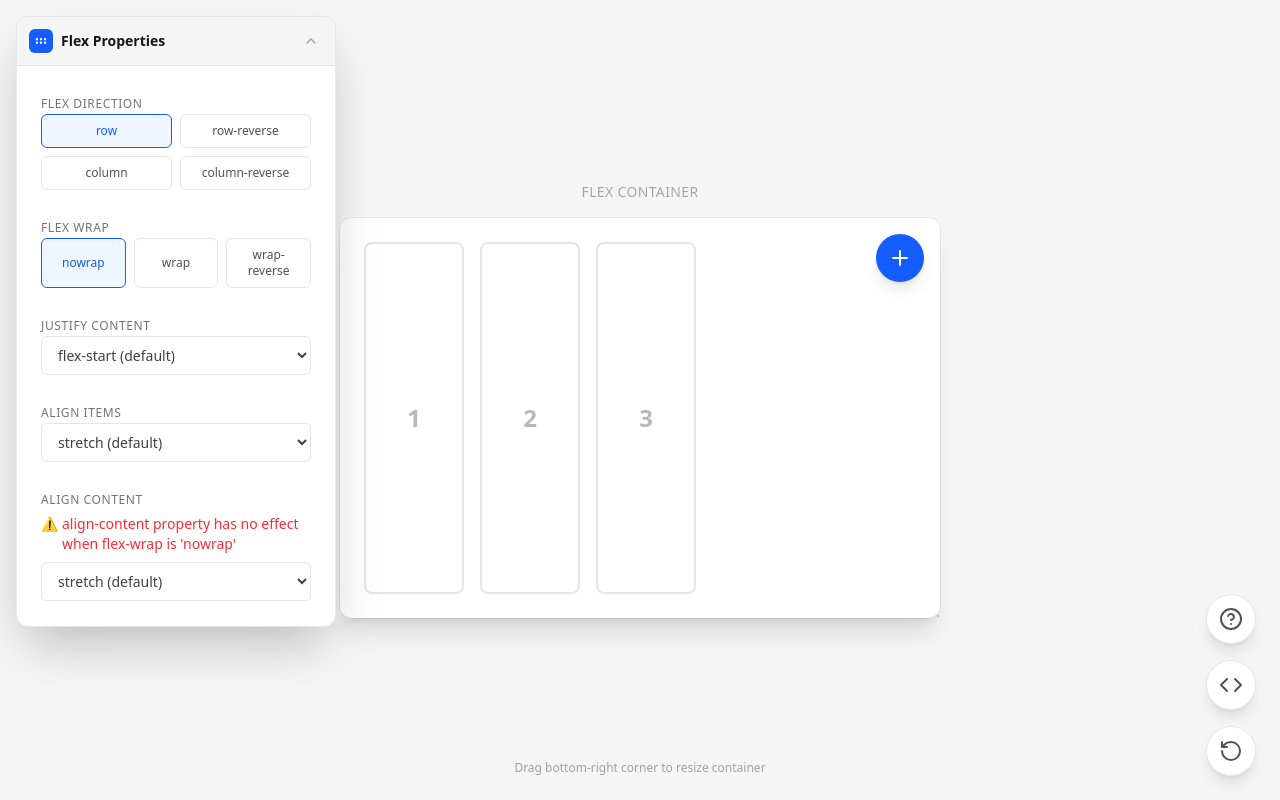
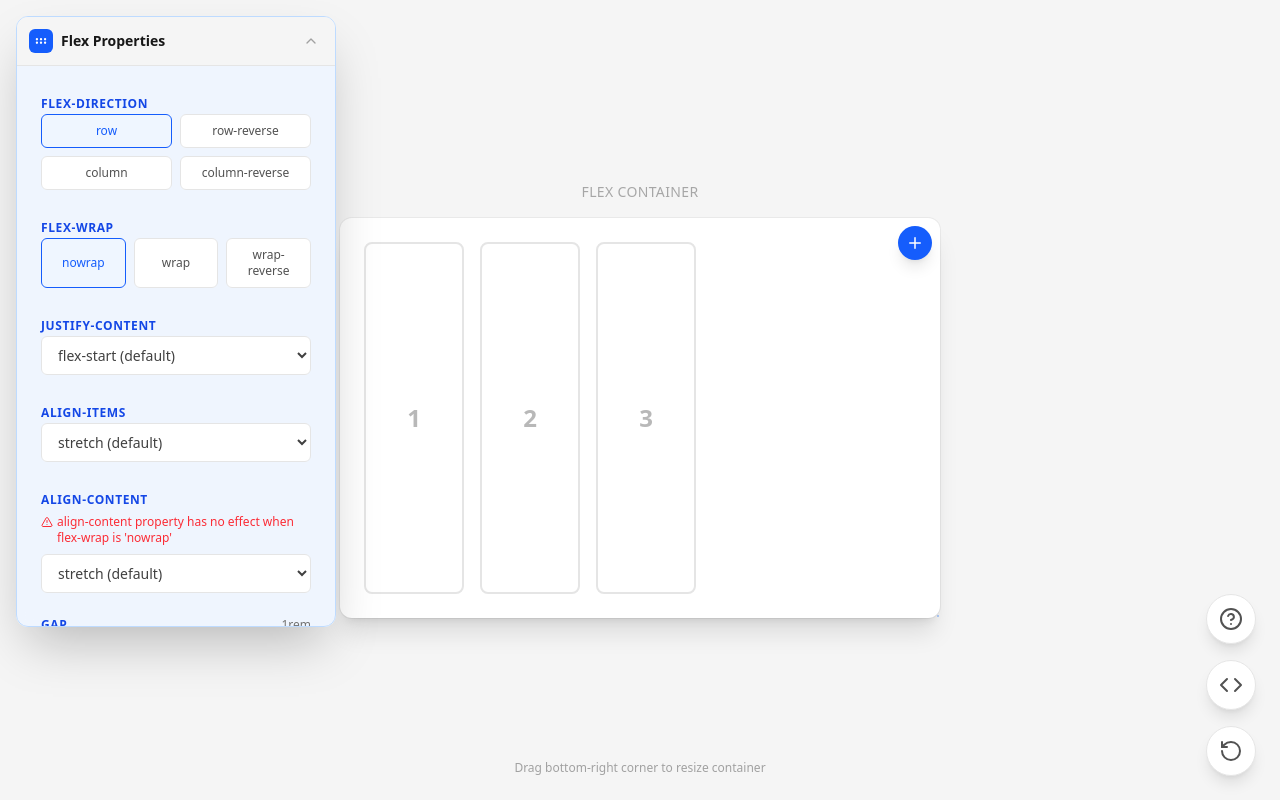
Before and after one commit to pverhaert/flexbox_playground, a React (Vite) app: page / in a window 1280 px wide. Built offline with nearby package versions, Linux system fonts and the light colour scheme.

Commit message:
Udate lay-out version 1

```diff
--- a/src/components/FlexContainer.tsx
+++ b/src/components/FlexContainer.tsx
@@ -49,13 +49,13 @@ export const FlexContainer: React.FC = () => {
                     )}
 
                     {/* Add Item Overlay (Top Right) */}
-                    <div className="absolute top-4 right-4 z-10">
+                    <div className="absolute top-2 right-2 z-10">
                         <button
                             onClick={addItem}
-                            className="bg-blue-600 hover:bg-blue-500 text-white p-3 rounded-full shadow-lg transform transition-transform hover:scale-110 active:scale-95 flex items-center gap-2 font-bold"
+                            className="bg-blue-600 hover:bg-blue-500 text-white p-2 rounded-full shadow-lg transform transition-transform hover:scale-110 active:scale-95 flex items-center gap-2 font-bold"
                             aria-label="Add Flex Item"
                         >
-                            <Plus size={24} />
+                            <Plus size={18} />
                         </button>
                     </div>
 
--- a/src/components/HelpModal.tsx
+++ b/src/components/HelpModal.tsx
@@ -107,6 +107,57 @@ export const HelpModal: React.FC<HelpModalProps> = ({ children }) => {
                             </div>
                         </section>
 
+                        {/* Common Conflicts */}
+                        <section className="bg-red-50 rounded-lg p-5 border border-red-100">
+                            <div className="flex items-center gap-2 mb-4 text-red-700">
+                                <h3 className="text-lg font-bold">Common Conflicts & Exceptions</h3>
+                            </div>
+                            <ul className="space-y-3 text-sm text-neutral-700">
+                                <li className="flex gap-2">
+                                    <span className="text-red-500 font-bold">•</span>
+                                    <span>
+                                        <strong>Parent: flex-wrap: nowrap + align-content</strong><br />
+                                        If nowrap (default), align-content has absolutely no effect. It only controls spacing of multiple lines.
+                                    </span>
+                                </li>
+                                <li className="flex gap-2">
+                                    <span className="text-red-500 font-bold">•</span>
+                                    <span>
+                                        <strong>Parent: justify-content + Child: flex-grow</strong><br />
+                                        If children grow to fill space, justify-content has no "free space" to distribute and will appear to do nothing.
+                                    </span>
+                                </li>
+                                <li className="flex gap-2">
+                                    <span className="text-red-500 font-bold">•</span>
+                                    <span>
+                                        <strong>Parent: justify/align + Child: margin: auto</strong><br />
+                                        margin: auto greedily absorbs available space, overriding the parent's alignment settings for that item.
+                                    </span>
+                                </li>
+                                <li className="flex gap-2">
+                                    <span className="text-red-500 font-bold">•</span>
+                                    <span>
+                                        <strong>Parent: align-items + Child: align-self</strong><br />
+                                        align-self completely overrides the parent's align-items value for that specific child.
+                                    </span>
+                                </li>
+                                <li className="flex gap-2">
+                                    <span className="text-red-500 font-bold">•</span>
+                                    <span>
+                                        <strong>Direction: column + Child: flex-basis</strong><br />
+                                        In column mode, flex-basis controls Height instead of Width.
+                                    </span>
+                                </li>
+                                <li className="flex gap-2">
+                                    <span className="text-red-500 font-bold">•</span>
+                                    <span>
+                                        <strong>Child: flex-shrink + min-width: auto</strong><br />
+                                        Items won't shrink below their content size by default. Set <code>min-width: 0</code> to force shrinking.
+                                    </span>
+                                </li>
+                            </ul>
+                        </section>
+
                     </div>
                 </Dialog.Content>
             </Dialog.Portal>
--- a/src/components/InfoPanel.tsx
+++ b/src/components/InfoPanel.tsx
@@ -2,11 +2,11 @@ import React, { useRef, useState } from 'react';
 import Draggable from 'react-draggable';
 import { useFlexbox, defaultItemStyle } from '../context/FlexContext';
 import { flexDefinitions } from '../data/flexboxData';
-import { X, GripHorizontal, ChevronDown, ChevronUp } from 'lucide-react';
+import { X, GripHorizontal, ChevronDown, ChevronUp, TriangleAlert } from 'lucide-react';
 import type { AlignSelf } from '../types';
 
 export const InfoPanel: React.FC = () => {
-    const { selectedItemId, items, updateItem, setSelection } = useFlexbox();
+    const { selectedItemId, items, updateItem, setSelection, containerStyle } = useFlexbox();
     const [isCollapsed, setIsCollapsed] = useState(false);
     const nodeRef = useRef(null);
 
@@ -20,7 +20,7 @@ export const InfoPanel: React.FC = () => {
         <Draggable nodeRef={nodeRef} handle=".drag-handle" bounds="parent">
             <div
                 ref={nodeRef}
-                className="absolute top-20 right-20 w-72 bg-white rounded-xl shadow-2xl border border-neutral-200 z-50 overflow-hidden"
+                className="absolute top-20 right-20 w-72 bg-orange-50/90 backdrop-blur-sm rounded-xl shadow-2xl border border-orange-200 z-50 overflow-hidden"
                 onClick={(e) => e.stopPropagation()}
             >
                 {/* Header / Drag Handle */}
@@ -60,7 +60,7 @@ export const InfoPanel: React.FC = () => {
                             {/* Flex Grow */}
                             <div className="space-y-1">
                                 <div className="flex justify-between items-center">
-                                    <label className="text-xs font-medium text-neutral-500 uppercase tracking-wider">Flex Grow</label>
+                                    <label className="text-xs font-bold text-orange-700 uppercase tracking-wider">flex-grow</label>
                                     <input
                                         type="number"
                                         min="0"
@@ -70,12 +70,16 @@ export const InfoPanel: React.FC = () => {
                                     />
                                 </div>
                                 <p className="text-[10px] text-neutral-400">Controls how much the item grows compared to others.</p>
+                                <div className="text-xs text-red-500 mt-1 flex items-start gap-1">
+                                    <TriangleAlert size={12} className="shrink-0 mt-0.5" />
+                                    <span>Overrides justify-content</span>
+                                </div>
                             </div>
 
                             {/* Flex Shrink */}
                             <div className="space-y-1">
                                 <div className="flex justify-between items-center">
-                                    <label className="text-xs font-medium text-neutral-500 uppercase tracking-wider">Flex Shrink</label>
+                                    <label className="text-xs font-bold text-orange-700 uppercase tracking-wider">flex-shrink</label>
                                     <input
                                         type="number"
                                         min="0"
@@ -85,12 +89,16 @@ export const InfoPanel: React.FC = () => {
                                     />
                                 </div>
                                 <p className="text-[10px] text-neutral-400">Controls how much the item shrinks when space is limited.</p>
+                                <div className="text-xs text-red-500 mt-1 flex items-start gap-1">
+                                    <TriangleAlert size={12} className="shrink-0 mt-0.5" />
+                                    <span>Needs min-width: 0 to shrink past content</span>
+                                </div>
                             </div>
 
                             {/* Order */}
                             <div className="space-y-1">
                                 <div className="flex justify-between items-center">
-                                    <label className="text-xs font-medium text-neutral-500 uppercase tracking-wider">Order</label>
+                                    <label className="text-xs font-bold text-orange-700 uppercase tracking-wider">order</label>
                                     <input
                                         type="number"
                                         className="w-16 bg-white border border-neutral-200 rounded px-2 py-1 text-right text-sm focus:border-blue-500 outline-none focus:ring-1 focus:ring-blue-500"
@@ -103,7 +111,7 @@ export const InfoPanel: React.FC = () => {
                             {/* Flex Basis */}
                             <div className="space-y-1">
                                 <div className="flex justify-between items-center">
-                                    <label className="text-xs font-medium text-neutral-500 uppercase tracking-wider">Flex Basis</label>
+                                    <label className="text-xs font-bold text-orange-700 uppercase tracking-wider">flex-basis</label>
                                     <input
                                         type="text"
                                         className="w-24 bg-white border border-neutral-200 rounded px-2 py-1 text-right text-sm focus:border-blue-500 outline-none focus:ring-1 focus:ring-blue-500"
@@ -111,11 +119,14 @@ export const InfoPanel: React.FC = () => {
                                         onChange={(e) => updateItem(selectedItem.id, { flexBasis: e.target.value })}
                                     />
                                 </div>
+                                <p className="text-[10px] text-neutral-400 mt-1">
+                                    {containerStyle.flexDirection.includes('column') ? 'Acts as Height in Column mode' : 'Acts as Width in Row mode'}
+                                </p>
                             </div>
 
                             {/* Align Self */}
                             <div className="space-y-1">
-                                <label className="text-xs font-medium text-neutral-500 uppercase tracking-wider block mb-1">Align Self</label>
+                                <label className="text-xs font-bold text-orange-700 uppercase tracking-wider block mb-1">align-self</label>
                                 <select
                                     className="w-full bg-white border border-neutral-200 rounded px-2 py-1.5 text-sm text-neutral-700 focus:border-blue-500 outline-none focus:ring-1 focus:ring-blue-500"
                                     value={selectedItem.style.alignSelf}
@@ -128,6 +139,10 @@ export const InfoPanel: React.FC = () => {
                                     ))}
                                 </select>
                                 <p className="text-[10px] text-neutral-400 mt-1">{flexDefinitions.alignSelf.description}</p>
+                                <div className="text-xs text-red-500 mt-1 flex items-start gap-1">
+                                    <TriangleAlert size={12} className="shrink-0 mt-0.5" />
+                                    <span>Overrides align-items</span>
+                                </div>
                             </div>
                         </div>
                     </div>
--- a/src/components/Sidebar.tsx
+++ b/src/components/Sidebar.tsx
@@ -3,10 +3,10 @@ import Draggable from 'react-draggable';
 import { useFlexbox, defaultContainerStyle } from '../context/FlexContext';
 import { flexDefinitions } from '../data/flexboxData';
 import type { FlexDirection, FlexWrap, JustifyContent, AlignItems, AlignContent } from '../types';
-import { GripHorizontal, ChevronDown, ChevronUp } from 'lucide-react';
+import { GripHorizontal, ChevronDown, ChevronUp, TriangleAlert } from 'lucide-react';
 
 export const Sidebar: React.FC = () => {
-    const { containerStyle, updateContainerStyle } = useFlexbox();
+    const { containerStyle, updateContainerStyle, items } = useFlexbox();
     const [isCollapsed, setIsCollapsed] = useState(false);
     const nodeRef = useRef(null);
 
@@ -14,7 +14,7 @@ export const Sidebar: React.FC = () => {
         <Draggable nodeRef={nodeRef} handle=".drag-handle" bounds="parent">
             <div
                 ref={nodeRef}
-                className="absolute top-4 left-4 w-80 bg-white rounded-xl shadow-2xl border border-neutral-200 z-40 overflow-hidden"
+                className="absolute top-4 left-4 w-80 bg-blue-50/90 backdrop-blur-sm rounded-xl shadow-2xl border border-blue-200 z-40 overflow-hidden"
             >
                 {/* Header / Drag Handle */}
                 <div className="drag-handle bg-neutral-100 p-3 border-b border-neutral-200 cursor-move flex items-center justify-between group">
@@ -38,7 +38,7 @@ export const Sidebar: React.FC = () => {
 
                             {/* Flex Direction */}
                             <div className="space-y-2">
-                                <label className="text-xs font-medium text-neutral-500 uppercase tracking-wider">Flex Direction</label>
+                                <label className="text-xs font-bold text-blue-700 uppercase tracking-wider">flex-direction</label>
                                 <div className="grid grid-cols-2 gap-2">
                                     {flexDefinitions.flexDirection.options.map((option) => (
                                         <button
@@ -57,7 +57,7 @@ export const Sidebar: React.FC = () => {
 
                             {/* Flex Wrap */}
                             <div className="space-y-2">
-                                <label className="text-xs font-medium text-neutral-500 uppercase tracking-wider">Flex Wrap</label>
+                                <label className="text-xs font-bold text-blue-700 uppercase tracking-wider">flex-wrap</label>
                                 <div className="grid grid-cols-3 gap-2">
                                     {flexDefinitions.flexWrap.options.map((option) => (
                                         <button
@@ -76,7 +76,7 @@ export const Sidebar: React.FC = () => {
 
                             {/* Justify Content */}
                             <div className="space-y-2">
-                                <label className="text-xs font-medium text-neutral-500 uppercase tracking-wider">Justify Content</label>
+                                <label className="text-xs font-bold text-blue-700 uppercase tracking-wider">justify-content</label>
                                 <select
                                     className="w-full bg-white border border-neutral-200 rounded-md px-3 py-2 text-sm text-neutral-700 focus:outline-none focus:border-blue-600 focus:ring-1 focus:ring-blue-600"
                                     value={containerStyle.justifyContent}
@@ -88,11 +88,17 @@ export const Sidebar: React.FC = () => {
                                         </option>
                                     ))}
                                 </select>
+                                {items.some(i => i.style.flexGrow > 0) && (
+                                    <div className="text-xs text-red-500 mt-1 flex items-start gap-1">
+                                        <TriangleAlert size={12} className="shrink-0 mt-0.5" />
+                                        <span>May have no effect because items have flex-grow {'>'} 0</span>
+                                    </div>
+                                )}
                             </div>
 
                             {/* Align Items */}
                             <div className="space-y-2">
-                                <label className="text-xs font-medium text-neutral-500 uppercase tracking-wider">Align Items</label>
+                                <label className="text-xs font-bold text-blue-700 uppercase tracking-wider">align-items</label>
                                 <select
                                     className="w-full bg-white border border-neutral-200 rounded-md px-3 py-2 text-sm text-neutral-700 focus:outline-none focus:border-blue-600 focus:ring-1 focus:ring-blue-600"
                                     value={containerStyle.alignItems}
@@ -108,10 +114,10 @@ export const Sidebar: React.FC = () => {
 
                             {/* Align Content */}
                             <div className="space-y-2">
-                                <label className="text-xs font-medium text-neutral-500 uppercase tracking-wider">Align Content</label>
+                                <label className="text-xs font-bold text-blue-700 uppercase tracking-wider">align-content</label>
                                 {containerStyle.flexWrap === 'nowrap' && (
-                                    <div className="text-sm text-red-500 mt-1 flex items-start gap-1">
-                                        <span>⚠️</span>
+                                    <div className="text-xs text-red-500 mt-1 flex items-start gap-1">
+                                        <TriangleAlert size={12} className="shrink-0 mt-0.5" />
                                         <span>align-content property has no effect when flex-wrap is 'nowrap'</span>
                                     </div>
                                 )}
@@ -131,7 +137,7 @@ export const Sidebar: React.FC = () => {
                             {/* Gap */}
                             <div className="space-y-2">
                                 <div className="flex items-center justify-between">
-                                    <label className="text-xs font-medium text-neutral-500 uppercase tracking-wider">Gap</label>
+                                    <label className="text-xs font-bold text-blue-700 uppercase tracking-wider">gap</label>
                                     <span className="text-xs text-neutral-500">{containerStyle.gap}rem</span>
                                 </div>
                                 <input
```
Also changed, not shown: 1 other file (tests, documents, lock files or other folders).
